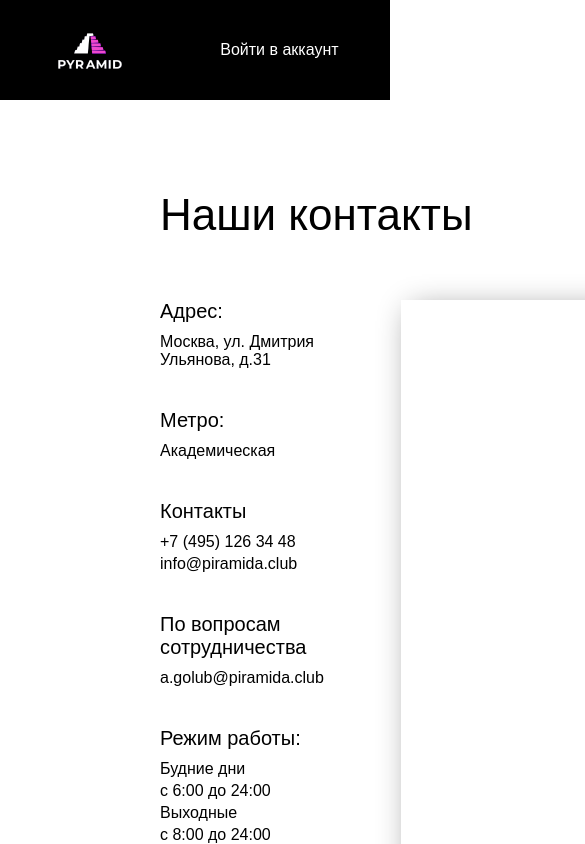
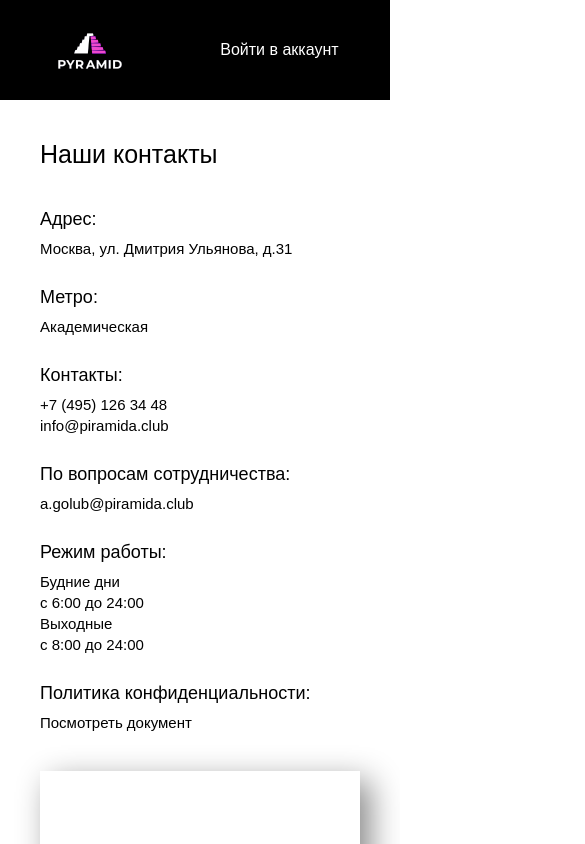
Before and after one commit to Fur4ik/web_app-pyramid, an Angular app: page /contacts in a window 390 px wide. Shown: the top 844 px of the page, 585 px wide, since content can reach past the window. Built offline with nearby package versions, Linux system fonts and the light colour scheme; no server answers.

Commit message:
v1.0.1.1

```diff
--- a/src/app/pages/contacts-page/contacts-page.component.html
+++ b/src/app/pages/contacts-page/contacts-page.component.html
@@ -10,14 +10,14 @@
       <span class="cont_text-sub">Академическая</span>
     </div>
     <div class="cont_text">
-      <span class="cont_text-main">Контакты</span>
+      <span class="cont_text-main">Контакты:</span>
       <div class="cont_text-sub_d">
         <span class="cont_text-sub">+7 (495) 126 34 48</span>
         <span class="cont_text-sub">info&#64;piramida.club</span>
       </div>
     </div>
     <div class="cont_text">
-      <span class="cont_text-main">По вопросам сотрудничества</span>
+      <span class="cont_text-main">По вопросам сотрудничества:</span>
       <span class="cont_text-sub">a.golub&#64;piramida.club</span>
     </div>
     <div class="cont_text">
@@ -30,7 +30,7 @@
       </div>
     </div>
     <div class="cont_text">
-      <span class="cont_text-main">Политика конфиденциальности</span>
+      <span class="cont_text-main">Политика конфиденциальности:</span>
       <a class="cont_text-sub"
          href="./assets/documents/privacy-policy.pdf"
          target="_blank">
@@ -39,9 +39,9 @@
     </div>
   </div>
   <div class="cont_right">
-    <iframe
+    <iframe class="map"
       src="https://yandex.ru/map-widget/v1/?um=constructor%3A802ef5c1f2f7762dc0eec6a18da85950df2e3d50828f20f1775afb2745600641&amp;source=constructor"
-      width="650" height="637" frameborder="0">
+      frameborder="0">
     </iframe>
   </div>
 </div>
--- a/src/app/pages/contacts-page/contacts-page.component.scss
+++ b/src/app/pages/contacts-page/contacts-page.component.scss
@@ -26,7 +26,8 @@
 
 .cont_right {
   box-shadow: 10px 10px 30px #888;
-  height: 637px;
+  //height: 637px;
+  height: 100%;
 }
 
 .cont_text {
@@ -52,3 +53,43 @@
   text-decoration: none;
   color: var(--dark-color);
 }
+
+.map{
+  width: 650px;
+  height: 637px;
+}
+
+
+@media (max-width: 480px) {
+  :host{
+    display: flex;
+    padding: 40px 40px;
+    flex-direction: column;
+    gap: 40px;
+  }
+
+  .cont-title{
+    font-size: 25px;
+  }
+
+  .main_cont{
+    display: flex;
+    flex-direction: column;
+  }
+
+  .cont_text-main{
+    font-size: 18px;
+  }
+  .cont_text-sub{
+    font-size: 15px;
+  }
+  .cont_left{
+    gap: 30px;
+  }
+
+  .map{
+    width: 320px;
+    height: 320px;
+  }
+
+}
```
